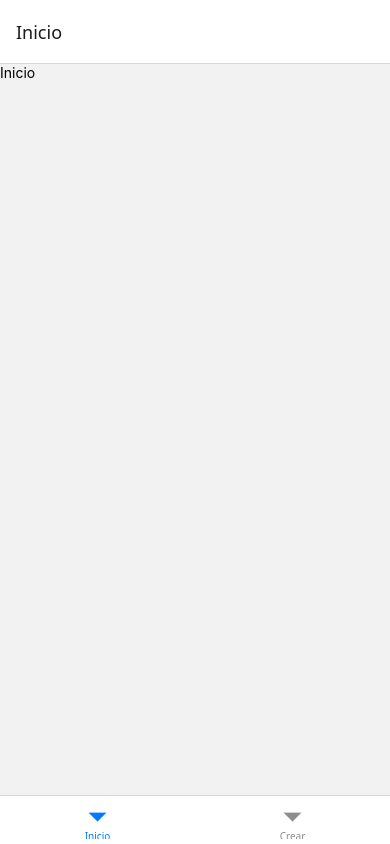
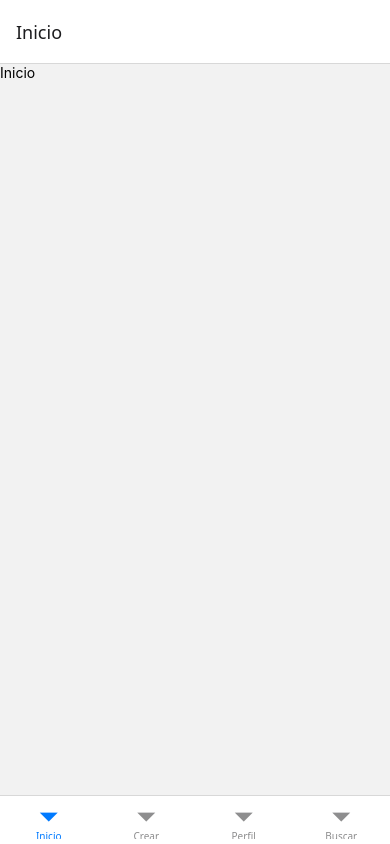
Before and after one commit to Lautaro-1212/Inspiration_Loop, a React Native app in the folder Inspiration-LoopApp/: screen /Inicio in a window 390 px wide. Built offline with nearby package versions, Linux system fonts and the light colour scheme.

Commit message:
feat: creando pantallas perfil y buscar

```diff
--- a/Inspiration-LoopApp/App.js
+++ b/Inspiration-LoopApp/App.js
@@ -3,6 +3,8 @@ import { createBottomTabNavigator } from "@react-navigation/bottom-tabs";
 
 import HomeScreen from "./screens/Inicio";
 import CrearScreen from "./screens/Crear";
+import PerfilScreen from "./screens/Perfil";
+import BuscarScreen from "./screens/Buscar";
 
 const Tab = createBottomTabNavigator();
 
@@ -19,7 +21,18 @@ export default function App() {
                     name="Crear"
                     component={CrearScreen}
                 />
+
+                <Tab.Screen
+                    name="Perfil"
+                    component={PerfilScreen}
+                />
+
+                <Tab.Screen
+                    name="Buscar"
+                    component={BuscarScreen}
+                />
             </Tab.Navigator>
         </NavigationContainer>
+
     );
 }
--- /dev/null
+++ b/Inspiration-LoopApp/screens/Buscar.js
@@ -0,0 +1,9 @@
+import { View, Text } from "react-native";
+
+export default function HomeScreen() {
+    return (
+        <View>
+            <Text>Buscar</Text>
+        </View>
+    );
+}
--- /dev/null
+++ b/Inspiration-LoopApp/screens/Perfil.js
@@ -0,0 +1,9 @@
+import { View, Text } from "react-native";
+
+export default function HomeScreen() {
+    return (
+        <View>
+            <Text>Perfil</Text>
+        </View>
+    );
+}
```
